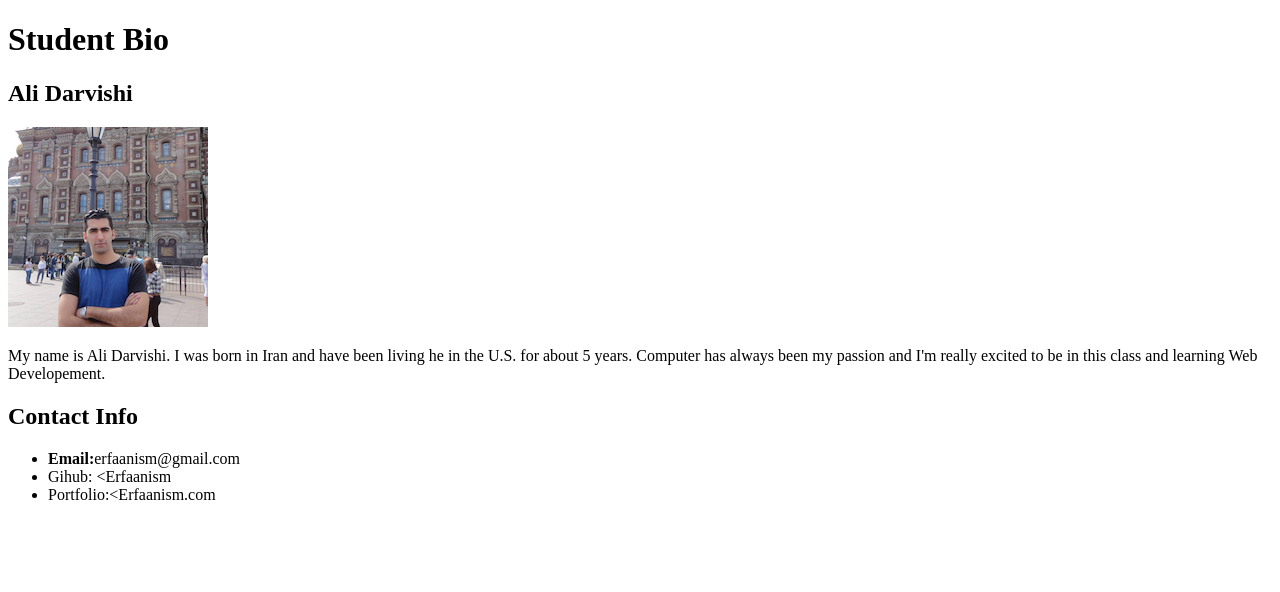
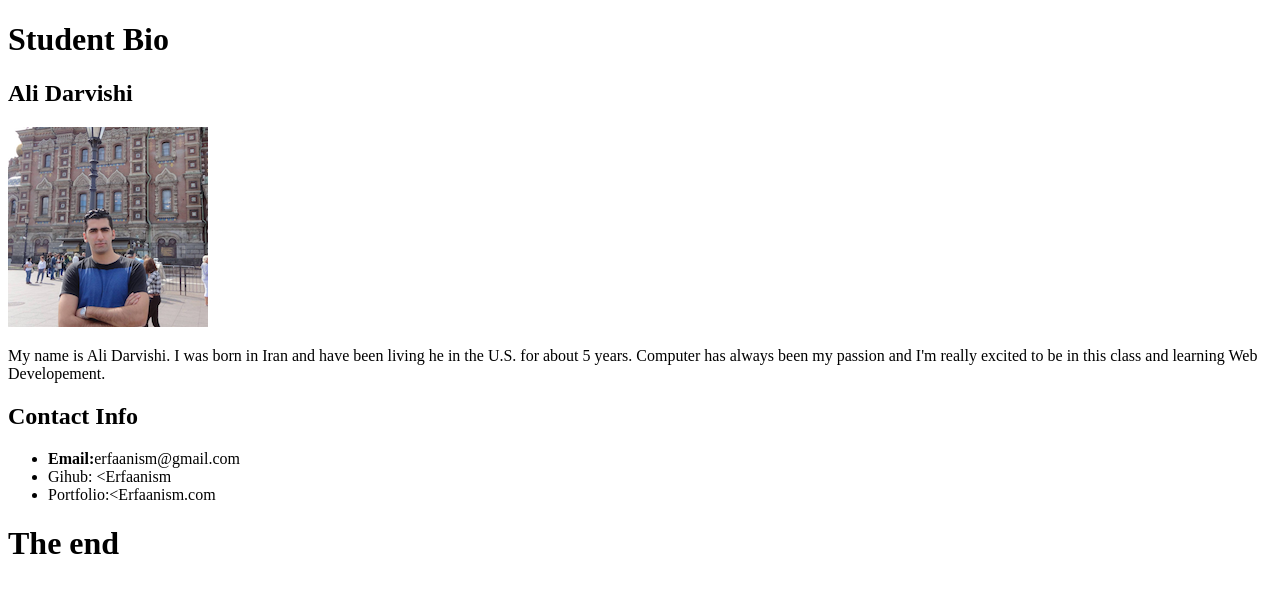
Before and after one commit to Erfaanism/StudentBio, a plain HTML site: page index.html in a window 1280 px wide. Drawn offline with Linux system fonts and the light colour scheme.

Commit message:
added The End at the bottom

```diff
--- a/index.html
+++ b/index.html
@@ -21,5 +21,7 @@
 		<li>Portfolio:</b><<a href="Erfaanism.com"></a>Erfaanism.com</li>
 	</ul>
 
+	<h1>The end</h1>
+
 </body>
 </html>
```
